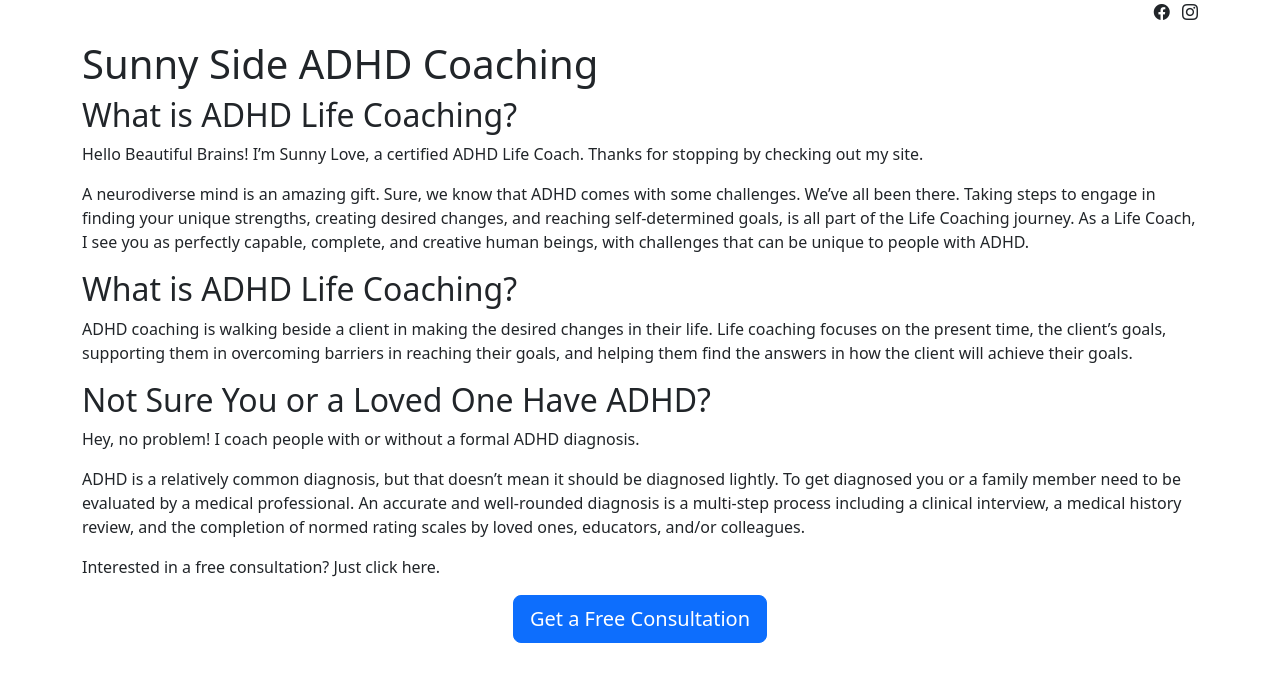
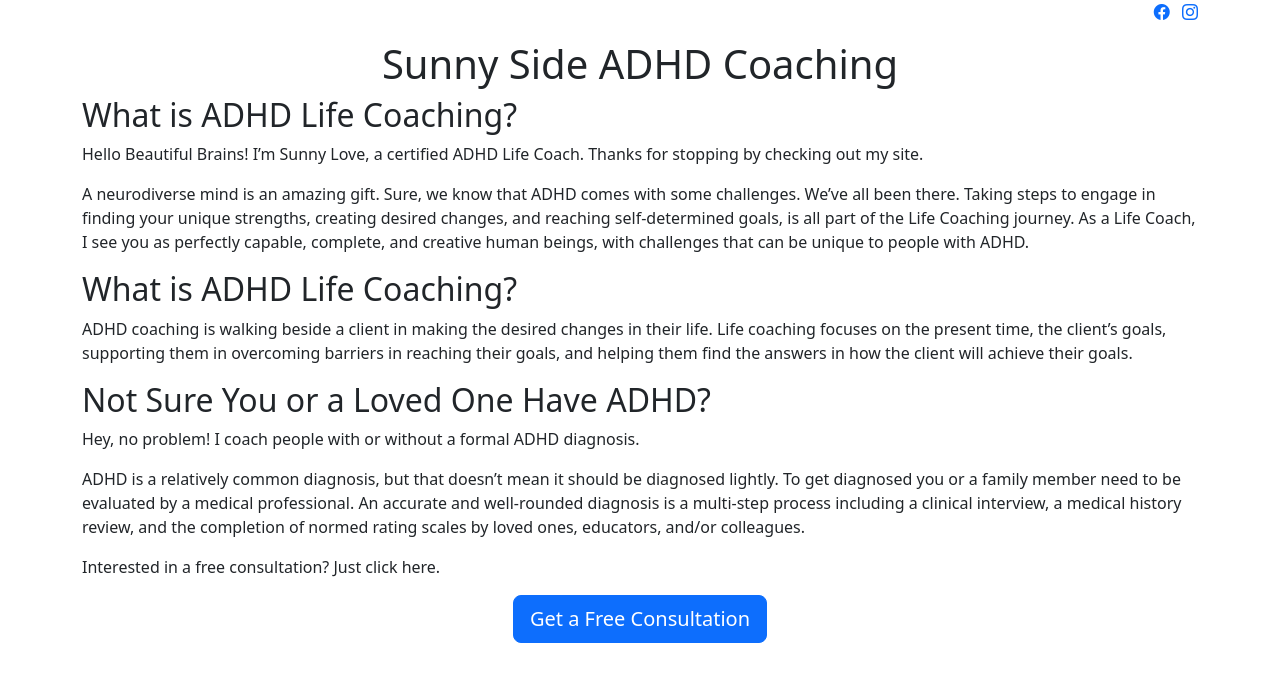
Before and after one commit to sunnysideadhdcoaching/website, a Jekyll site: the page built from index.md, in a window 1280 px wide. Shown: the top 682 px of the page. Built offline with Jekyll 4.4.1, drawn with Linux system fonts in a browser that asks for light colours; nearby versions of some CDN libraries.

Commit message:
social links

```diff
--- a/_layouts/default.html
+++ b/_layouts/default.html
@@ -8,14 +8,14 @@
 		<div class="row">
 			<div class="col text-end">
 				<ul class="list-inline">
-					<li class="list-inline-item"><i class="bi bi-facebook"></i></li>
-					<li class="list-inline-item"><i class="bi bi-instagram"></i></li>
+					<li class="list-inline-item"><a href=""><i class="bi bi-facebook"></i></a></li>
+					<li class="list-inline-item"><a href=""><i class="bi bi-instagram"></i></a></li>
 				</ul>
 			</div>
 		</div>
 
 		<div class="row">
-			<div class="col">
+			<div class="col text-center">
 				<h1>Sunny Side ADHD Coaching</h1>
 			</div>
 		</div>
```
